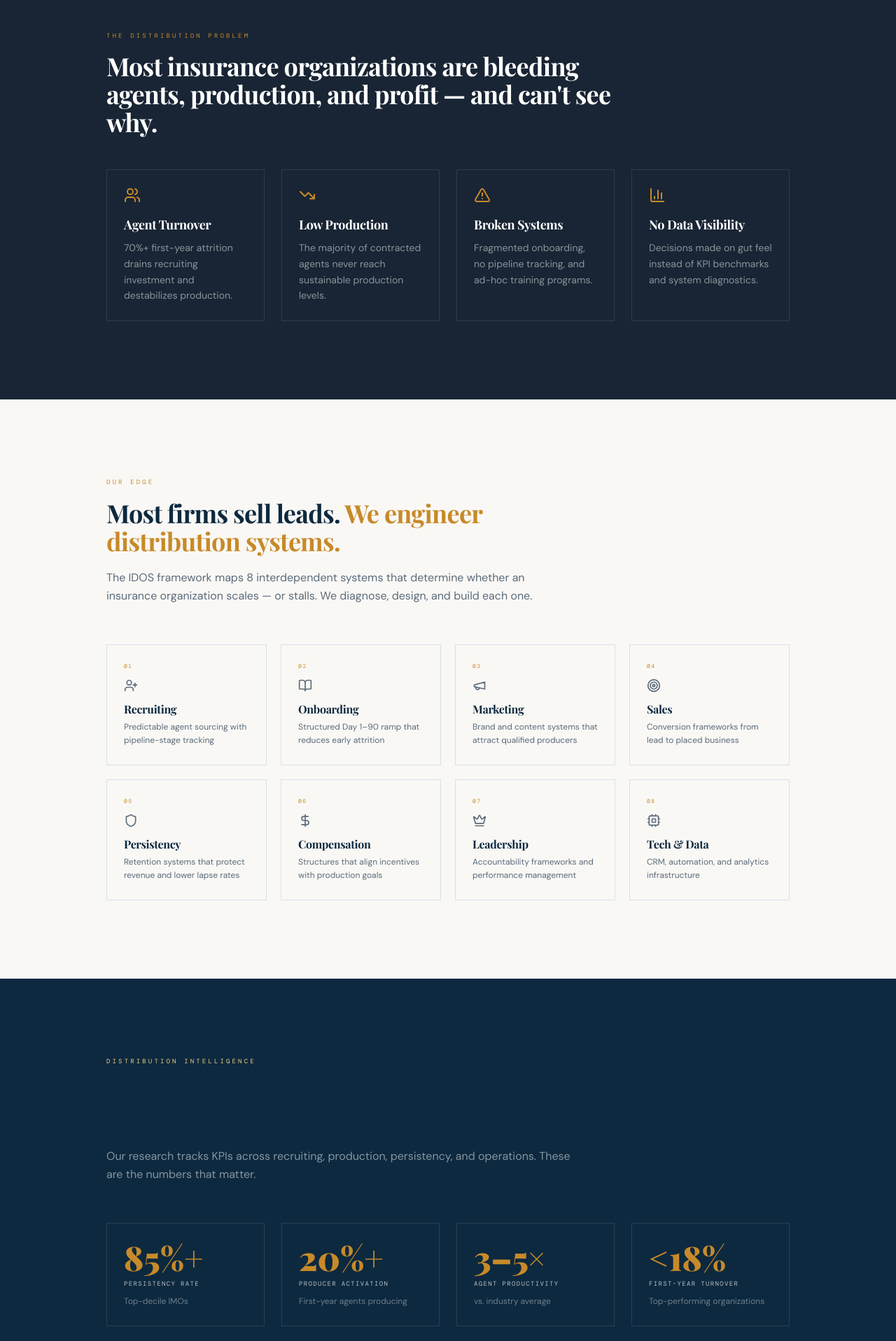
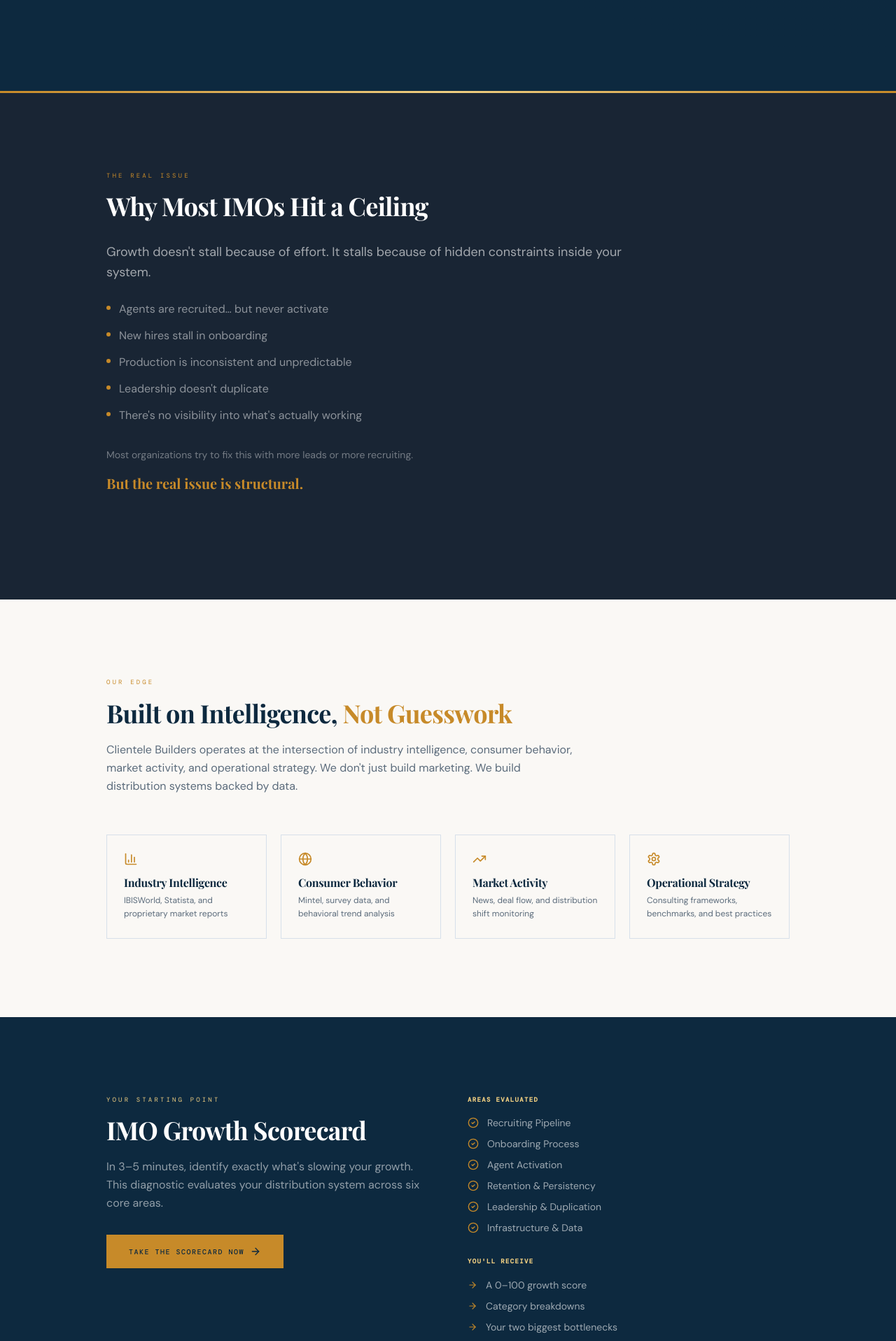
Before and after one commit to michaelschuettephoto-code/clientelebuilders, a React (Vite) app: page / in a window 1280 px wide. Shown: the part 880-2797 px from the top of the page at 70% size. Built offline with nearby package versions, Linux system fonts and the light colour scheme; a web font is replaced by a local one.

Commit message:
Rewrote homepage with 9 sections
Co-authored-by: michaelschuettephoto-code <236507827+michaelschuettephoto-code@users.noreply.github.com>

```diff
--- a/src/pages/Index.tsx
+++ b/src/pages/Index.tsx
@@ -4,45 +4,64 @@ import { Helmet } from "react-helmet";
 import { Link } from "react-router-dom";
 import {
   ArrowRight,
-  Users,
-  TrendingDown,
-  AlertTriangle,
-  BarChart3,
+  ChevronRight,
   UserPlus,
   BookOpen,
-  Megaphone,
-  Target,
+  Zap,
   Shield,
-  DollarSign,
   Crown,
   Cpu,
-  ChevronRight,
+  BarChart3,
+  Globe,
+  TrendingUp,
+  Settings,
+  Search,
+  Layers,
+  Rocket,
+  MessageSquare,
+  CheckCircle2,
 } from "lucide-react";
 
 const SCORECARD_URL = "https://start.clientelebuilders.com/growth-diagnostic";
 
 const IDOS_SYSTEMS = [
-  { icon: UserPlus, label: "Recruiting", desc: "Predictable agent sourcing with pipeline-stage tracking" },
-  { icon: BookOpen, label: "Onboarding", desc: "Structured Day 1–90 ramp that reduces early attrition" },
-  { icon: Megaphone, label: "Marketing", desc: "Brand and content systems that attract qualified producers" },
-  { icon: Target, label: "Sales", desc: "Conversion frameworks from lead to placed business" },
-  { icon: Shield, label: "Persistency", desc: "Retention systems that protect revenue and lower lapse rates" },
-  { icon: DollarSign, label: "Compensation", desc: "Structures that align incentives with production goals" },
-  { icon: Crown, label: "Leadership", desc: "Accountability frameworks and performance management" },
-  { icon: Cpu, label: "Tech & Data", desc: "CRM, automation, and analytics infrastructure" },
+  { icon: UserPlus, label: "Recruiting Pipeline", desc: "Predictable agent sourcing with pipeline-stage tracking" },
+  { icon: BookOpen, label: "Onboarding System", desc: "Structured ramp that reduces early attrition" },
+  { icon: Zap, label: "Activation Engine", desc: "Systems that turn contracted agents into producing agents" },
+  { icon: Shield, label: "Retention & Persistency", desc: "Retention systems that protect revenue and lower lapse rates" },
+  { icon: Crown, label: "Leadership Development", desc: "Accountability frameworks and performance duplication" },
+  { icon: Cpu, label: "Data & Infrastructure", desc: "CRM, automation, and analytics infrastructure" },
 ];
 
-const BENCHMARKS = [
-  { value: "85%+", label: "Persistency Rate", sub: "Top-decile IMOs" },
-  { value: "20%+", label: "Producer Activation", sub: "First-year agents producing" },
-  { value: "3–5×", label: "Agent Productivity", sub: "vs. industry average" },
-  { value: "<18%", label: "First-Year Turnover", sub: "Top-performing organizations" },
+const INTELLIGENCE_PILLARS = [
+  { icon: BarChart3, label: "Industry Intelligence", desc: "IBISWorld, Statista, and proprietary market reports" },
+  { icon: Globe, label: "Consumer Behavior", desc: "Mintel, survey data, and behavioral trend analysis" },
+  { icon: TrendingUp, label: "Market Activity", desc: "News, deal flow, and distribution shift monitoring" },
+  { icon: Settings, label: "Operational Strategy", desc: "Consulting frameworks, benchmarks, and best practices" },
 ];
 
-const PROOF_POINTS = [
-  { stat: "Distribution Systems", desc: "Engineered for IMOs and agency builders" },
-  { stat: "Recruiting Infrastructure", desc: "Built for predictable agent pipeline flow" },
-  { stat: "Intelligence & Research", desc: "Data-driven insights for distribution leaders" },
+const ENGAGEMENT_MODELS = [
+  { icon: Search, label: "Diagnostic & Strategy", desc: "Identify constraints and map out a growth plan" },
+  { icon: Layers, label: "System Buildout", desc: "Design and implement your distribution infrastructure" },
+  { icon: Rocket, label: "Growth Infrastructure", desc: "End-to-end system optimization across recruiting, onboarding, and production" },
+  { icon: MessageSquare, label: "Advisory", desc: "Ongoing strategic support and performance optimization" },
+];
+
+const SCORECARD_AREAS = [
+  "Recruiting Pipeline",
+  "Onboarding Process",
+  "Agent Activation",
+  "Retention & Persistency",
+  "Leadership & Duplication",
+  "Infrastructure & Data",
+];
+
+const INSIGHT_TOPICS = [
+  "Recruiting trends in insurance",
+  "Agent activation benchmarks",
+  "Persistency and retention patterns",
+  "Market shifts impacting distribution",
+  "Competitive positioning strategies",
 ];
 
 const Index = () => {
@@ -57,7 +76,7 @@ const Index = () => {
       </Helmet>
       <Header />
 
-      {/* ── HERO ── */}
+      {/* ── 1. HERO ── */}
       <section className="bg-primary relative overflow-hidden">
         <div className="absolute inset-0 bg-[radial-gradient(ellipse_at_top_right,hsl(var(--navy)/0.6),transparent_70%)] pointer-events-none" />
         <div className="absolute bottom-0 left-0 right-0 h-[3px] bg-gradient-to-r from-accent via-[hsl(var(--gold-light))] to-accent" />
@@ -67,11 +86,13 @@ const Index = () => {
             Insurance Distribution Architects
           </span>
           <h1 className="font-serif text-4xl md:text-6xl lg:text-7xl font-black text-primary-foreground leading-[1.05] tracking-tight max-w-4xl mb-7">
-            We Build, Optimize, and Scale Insurance Distribution Systems
+            Most insurance organizations don't have a recruiting problem…{" "}
+            <span className="text-accent">they have a broken distribution system.</span>
           </h1>
           <p className="text-primary-foreground/55 text-lg md:text-xl font-light leading-relaxed max-w-2xl mb-12">
-            Data-driven consulting for IMOs, agencies, and distribution leaders
-            who refuse to operate on guesswork.
+            Clientele Builders is the intelligence and growth infrastructure behind modern insurance distribution.
+            We diagnose, benchmark, and optimize your recruiting, onboarding, activation, and retention systems
+            using real market data — not guesswork.
           </p>
 
           <div className="flex flex-col sm:flex-row gap-4">
@@ -81,51 +102,60 @@ const Index = () => {
               rel="noopener noreferrer"
               className="inline-flex items-center gap-2 bg-accent text-primary font-mono text-[10px] tracking-[0.15em] uppercase px-8 py-4 font-medium hover:opacity-90 transition-opacity active:scale-[0.97]"
             >
-              Take the Distribution Assessment
+              Take the IMO Growth Scorecard
               <ArrowRight className="h-4 w-4" />
             </a>
             <Link
               to="/intelligence"
               className="inline-flex items-center gap-2 border border-primary-foreground/20 text-primary-foreground/70 font-mono text-[10px] tracking-[0.15em] uppercase px-8 py-4 font-medium hover:border-primary-foreground/40 hover:text-primary-foreground transition-all"
             >
-              View Latest Intelligence
+              View Latest Intelligence Report
               <ChevronRight className="h-4 w-4" />
             </Link>
           </div>
         </div>
       </section>
 
-      {/* ── THE PROBLEM ── */}
+      {/* ── 2. THE PROBLEM ── */}
       <section className="bg-[hsl(var(--ink))] text-primary-foreground">
         <div className="container max-w-5xl mx-auto px-6 py-20 md:py-28">
           <span className="font-mono text-[9px] tracking-[0.35em] text-accent uppercase block mb-4">
-            The Distribution Problem
+            The Real Issue
           </span>
-          <h2 className="font-serif text-3xl md:text-4xl font-bold leading-tight max-w-3xl mb-12 text-primary-foreground">
-            Most insurance organizations are bleeding agents, production, and profit — and can't see why.
+          <h2 className="font-serif text-3xl md:text-4xl font-bold leading-tight max-w-3xl mb-8 text-primary-foreground">
+            Why Most IMOs Hit a Ceiling
           </h2>
 
-          <div className="grid sm:grid-cols-2 lg:grid-cols-4 gap-6">
+          <div className="max-w-3xl mb-10">
+            <p className="text-primary-foreground/60 text-lg leading-relaxed mb-6">
+              Growth doesn't stall because of effort.
+              It stalls because of hidden constraints inside your system.
+            </p>
+            <ul className="space-y-3 mb-8">
               {[
-              { icon: Users, title: "Agent Turnover", body: "70%+ first-year attrition drains recruiting investment and destabilizes production." },
-              { icon: TrendingDown, title: "Low Production", body: "The majority of contracted agents never reach sustainable production levels." },
-              { icon: AlertTriangle, title: "Broken Systems", body: "Fragmented onboarding, no pipeline tracking, and ad-hoc training programs." },
-              { icon: BarChart3, title: "No Data Visibility", body: "Decisions made on gut feel instead of KPI benchmarks and system diagnostics." },
+                "Agents are recruited… but never activate",
+                "New hires stall in onboarding",
+                "Production is inconsistent and unpredictable",
+                "Leadership doesn't duplicate",
+                "There's no visibility into what's actually working",
               ].map((item) => (
-              <div
-                key={item.title}
-                className="border border-primary-foreground/10 p-6 hover:border-accent/30 transition-colors"
-              >
-                <item.icon className="h-6 w-6 text-accent mb-4" />
-                <h3 className="font-serif text-lg font-bold mb-2 text-primary-foreground">{item.title}</h3>
-                <p className="text-primary-foreground/50 text-sm leading-relaxed">{item.body}</p>
-              </div>
+                <li key={item} className="flex items-start gap-3 text-primary-foreground/50">
+                  <span className="mt-2 w-1.5 h-1.5 rounded-full bg-accent shrink-0" />
+                  <span className="text-base leading-relaxed">{item}</span>
+                </li>
               ))}
+            </ul>
+            <p className="text-primary-foreground/40 text-sm leading-relaxed">
+              Most organizations try to fix this with more leads or more recruiting.
+            </p>
+            <p className="text-accent font-serif text-xl font-bold mt-4">
+              But the real issue is structural.
+            </p>
           </div>
         </div>
       </section>
 
-      {/* ── YOUR EDGE — IDOS 8-System Model ── */}
+      {/* ── 3. YOUR EDGE ── */}
       <section className="bg-background">
         <div className="container max-w-5xl mx-auto px-6 py-20 md:py-28">
           <div className="max-w-2xl mb-14">
@@ -133,16 +163,112 @@ const Index = () => {
               Our Edge
             </span>
             <h2 className="font-serif text-3xl md:text-4xl font-bold leading-tight mb-5">
-              Most firms sell leads.{" "}
-              <span className="text-accent">We engineer distribution systems.</span>
+              Built on Intelligence,{" "}
+              <span className="text-accent">Not Guesswork</span>
             </h2>
             <p className="text-muted-foreground leading-relaxed">
-              The IDOS framework maps 8 interdependent systems that determine whether an insurance organization
-              scales — or stalls. We diagnose, design, and build each one.
+              Clientele Builders operates at the intersection of industry intelligence, consumer behavior,
+              market activity, and operational strategy. We don't just build marketing.
+              We build distribution systems backed by data.
             </p>
           </div>
 
           <div className="grid sm:grid-cols-2 lg:grid-cols-4 gap-5">
+            {INTELLIGENCE_PILLARS.map((pillar) => (
+              <div
+                key={pillar.label}
+                className="group border border-border p-6 hover:border-accent/40 transition-colors relative"
+              >
+                <div className="absolute top-0 left-0 right-0 h-[2px] bg-accent opacity-0 group-hover:opacity-100 transition-opacity" />
+                <pillar.icon className="h-5 w-5 text-accent mb-3" />
+                <h3 className="font-serif text-base font-bold mb-1">{pillar.label}</h3>
+                <p className="text-muted-foreground text-xs leading-relaxed">{pillar.desc}</p>
+              </div>
+            ))}
+          </div>
+        </div>
+      </section>
+
+      {/* ── 4. THE SCORECARD ── */}
+      <section className="bg-primary text-primary-foreground relative">
+        <div className="container max-w-5xl mx-auto px-6 py-20 md:py-28">
+          <div className="grid md:grid-cols-2 gap-14 items-start">
+            <div>
+              <span className="font-mono text-[9px] tracking-[0.35em] text-[hsl(var(--gold-light))] uppercase block mb-4">
+                Your Starting Point
+              </span>
+              <h2 className="font-serif text-3xl md:text-4xl font-bold leading-tight mb-5 text-primary-foreground">
+                IMO Growth Scorecard
+              </h2>
+              <p className="text-primary-foreground/55 leading-relaxed mb-8">
+                In 3–5 minutes, identify exactly what's slowing your growth.
+                This diagnostic evaluates your distribution system across six core areas.
+              </p>
+              <a
+                href={SCORECARD_URL}
+                target="_blank"
+                rel="noopener noreferrer"
+                className="inline-flex items-center gap-2 bg-accent text-primary font-mono text-[10px] tracking-[0.15em] uppercase px-8 py-4 font-medium hover:opacity-90 transition-opacity active:scale-[0.97]"
+              >
+                Take the Scorecard Now
+                <ArrowRight className="h-4 w-4" />
+              </a>
+            </div>
+
+            <div>
+              <div className="mb-8">
+                <h3 className="font-mono text-[9px] tracking-[0.15em] text-[hsl(var(--gold-light))] uppercase mb-4">
+                  Areas Evaluated
+                </h3>
+                <ul className="space-y-2.5">
+                  {SCORECARD_AREAS.map((area) => (
+                    <li key={area} className="flex items-center gap-3 text-primary-foreground/60 text-sm">
+                      <CheckCircle2 className="h-4 w-4 text-accent shrink-0" />
+                      {area}
+                    </li>
+                  ))}
+                </ul>
+              </div>
+
+              <div>
+                <h3 className="font-mono text-[9px] tracking-[0.15em] text-[hsl(var(--gold-light))] uppercase mb-4">
+                  You'll Receive
+                </h3>
+                <ul className="space-y-2.5">
+                  {[
+                    "A 0–100 growth score",
+                    "Category breakdowns",
+                    "Your two biggest bottlenecks",
+                    "Clear next steps",
+                  ].map((item) => (
+                    <li key={item} className="flex items-center gap-3 text-primary-foreground/60 text-sm">
+                      <ArrowRight className="h-3.5 w-3.5 text-accent shrink-0" />
+                      {item}
+                    </li>
+                  ))}
+                </ul>
+              </div>
+            </div>
+          </div>
+        </div>
+      </section>
+
+      {/* ── 5. THE DISTRIBUTION SYSTEM ── */}
+      <section className="bg-background">
+        <div className="container max-w-5xl mx-auto px-6 py-20 md:py-28">
+          <div className="max-w-2xl mb-14">
+            <span className="font-mono text-[9px] tracking-[0.35em] text-accent uppercase block mb-4">
+              The Framework
+            </span>
+            <h2 className="font-serif text-3xl md:text-4xl font-bold leading-tight mb-5">
+              The Distribution System We Build
+            </h2>
+            <p className="text-muted-foreground leading-relaxed">
+              We don't sell services. We design and optimize the system that drives production.
+            </p>
+          </div>
+
+          <div className="grid sm:grid-cols-2 lg:grid-cols-3 gap-5 mb-10">
             {IDOS_SYSTEMS.map((sys, i) => (
               <div
                 key={sys.label}
@@ -158,92 +284,153 @@ const Index = () => {
               </div>
             ))}
           </div>
+
+          <p className="text-accent font-serif text-xl font-bold">
+            When these systems align, growth becomes predictable.
+          </p>
         </div>
       </section>
 
-      {/* ── INTELLIGENCE (CoStar-style) ── */}
-      <section className="bg-primary text-primary-foreground relative">
+      {/* ── 6. INTELLIGENCE / REPORTS ── */}
+      <section className="bg-[hsl(var(--ink))] text-primary-foreground">
         <div className="container max-w-5xl mx-auto px-6 py-20 md:py-28">
           <span className="font-mono text-[9px] tracking-[0.35em] text-[hsl(var(--gold-light))] uppercase block mb-4">
             Distribution Intelligence
           </span>
-          <h2 className="font-serif text-3xl md:text-4xl font-bold leading-tight max-w-3xl mb-5">
-            The benchmarks that separate top-decile organizations from everyone else.
+          <h2 className="font-serif text-3xl md:text-4xl font-bold leading-tight max-w-3xl mb-5 text-primary-foreground">
+            Insurance Distribution Intelligence
           </h2>
-          <p className="text-primary-foreground/50 max-w-2xl mb-14 leading-relaxed">
-            Our research tracks KPIs across recruiting, production, persistency, and operations.
-            These are the numbers that matter.
+          <p className="text-primary-foreground/50 max-w-2xl mb-10 leading-relaxed">
+            We publish ongoing insights on the forces shaping insurance distribution.
+            This is where strategy meets data.
           </p>
 
-          <div className="grid sm:grid-cols-2 lg:grid-cols-4 gap-6 mb-14">
-            {BENCHMARKS.map((b) => (
-              <div key={b.label} className="border border-primary-foreground/10 p-6">
-                <span className="font-serif text-4xl md:text-5xl font-black text-accent block mb-2">
-                  {b.value}
-                </span>
-                <span className="font-mono text-[9px] tracking-[0.15em] text-primary-foreground/70 uppercase block mb-1">
-                  {b.label}
-                </span>
-                <span className="text-primary-foreground/40 text-xs">{b.sub}</span>
-              </div>
+          <ul className="space-y-3 max-w-2xl mb-14">
+            {INSIGHT_TOPICS.map((topic) => (
+              <li key={topic} className="flex items-start gap-3 text-primary-foreground/60">
+                <span className="mt-2 w-1.5 h-1.5 rounded-full bg-accent shrink-0" />
+                <span className="text-base leading-relaxed">{topic}</span>
+              </li>
             ))}
-          </div>
+          </ul>
 
           <div className="flex flex-col sm:flex-row gap-4">
             <Link
-              to="/reports"
+              to="/intelligence"
               className="inline-flex items-center gap-2 bg-accent text-primary font-mono text-[10px] tracking-[0.15em] uppercase px-7 py-4 font-medium hover:opacity-90 transition-opacity"
             >
-              View Reports
+              View Intelligence Reports
               <ArrowRight className="h-4 w-4" />
             </Link>
             <Link
               to="/newsletter"
               className="inline-flex items-center gap-2 border border-primary-foreground/20 text-primary-foreground/70 font-mono text-[10px] tracking-[0.15em] uppercase px-7 py-4 font-medium hover:border-primary-foreground/40 hover:text-primary-foreground transition-all"
             >
-              Join Research Panel
+              Join the Newsletter
               <ChevronRight className="h-4 w-4" />
             </Link>
           </div>
         </div>
       </section>
 
-      {/* ── SOCIAL PROOF ── */}
-      <section className="bg-[hsl(var(--fog))] border-y border-border">
-        <div className="container max-w-5xl mx-auto px-6 py-16 md:py-20">
-          <div className="grid md:grid-cols-3 gap-8">
-            {PROOF_POINTS.map((p) => (
-              <div key={p.stat} className="text-center">
-                <h3 className="font-serif text-xl font-bold mb-2">{p.stat}</h3>
-                <p className="text-muted-foreground text-sm">{p.desc}</p>
+      {/* ── 7. ENGAGEMENT MODELS ── */}
+      <section className="bg-background">
+        <div className="container max-w-5xl mx-auto px-6 py-20 md:py-28">
+          <div className="max-w-2xl mb-14">
+            <span className="font-mono text-[9px] tracking-[0.35em] text-accent uppercase block mb-4">
+              How We Work
+            </span>
+            <h2 className="font-serif text-3xl md:text-4xl font-bold leading-tight mb-5">
+              Engagement Models
+            </h2>
+            <p className="text-muted-foreground leading-relaxed">
+              We partner with organizations at different stages of growth.
+            </p>
+          </div>
+
+          <div className="grid sm:grid-cols-2 lg:grid-cols-4 gap-5">
+            {ENGAGEMENT_MODELS.map((model) => (
+              <div
+                key={model.label}
+                className="group border border-border p-6 hover:border-accent/40 transition-colors relative"
+              >
+                <div className="absolute top-0 left-0 right-0 h-[2px] bg-accent opacity-0 group-hover:opacity-100 transition-opacity" />
+                <model.icon className="h-5 w-5 text-accent mb-3" />
+                <h3 className="font-serif text-base font-bold mb-1">{model.label}</h3>
+                <p className="text-muted-foreground text-xs leading-relaxed">{model.desc}</p>
               </div>
             ))}
           </div>
         </div>
       </section>
 
-      {/* ── FINAL CTA ── */}
+      {/* ── 8. POSITIONING ── */}
+      <section className="bg-[hsl(var(--fog))] border-y border-border">
+        <div className="container max-w-5xl mx-auto px-6 py-20 md:py-28">
+          <div className="max-w-3xl mx-auto text-center">
+            <span className="font-mono text-[9px] tracking-[0.35em] text-accent uppercase block mb-4">
+              What We Are
+            </span>
+            <h2 className="font-serif text-3xl md:text-4xl font-bold leading-tight mb-6">
+              Clientele Builders is not a marketing agency.
+            </h2>
+            <p className="font-serif text-2xl md:text-3xl font-bold text-accent mb-10">
+              We are Insurance Distribution Architects.
+            </p>
+
+            <div className="grid sm:grid-cols-3 gap-8 mb-10">
+              {[
+                "Drive agent production",
+                "Increase retention",
+                "Create scalable growth",
+              ].map((outcome) => (
+                <div key={outcome} className="text-center">
+                  <CheckCircle2 className="h-6 w-6 text-accent mx-auto mb-3" />
+                  <p className="font-serif text-base font-bold">{outcome}</p>
+                </div>
+              ))}
+            </div>
+
+            <p className="text-muted-foreground text-sm leading-relaxed max-w-xl mx-auto">
+              Our model combines <span className="text-foreground font-medium">intelligence</span>,{" "}
+              <span className="text-foreground font-medium">infrastructure</span>, and{" "}
+              <span className="text-foreground font-medium">execution strategy</span>.
+            </p>
+          </div>
+        </div>
+      </section>
+
+      {/* ── 9. FINAL CTA ── */}
       <section className="bg-primary">
         <div className="container max-w-3xl mx-auto px-6 py-20 md:py-28 text-center">
           <span className="font-mono text-[9px] tracking-[0.35em] text-[hsl(var(--gold-light))] uppercase block mb-4">
             Start Here
           </span>
           <h2 className="font-serif text-3xl md:text-5xl font-black text-primary-foreground leading-tight mb-5">
-            Take the Distribution Scorecard
+            Find Out What's Slowing Your Growth
           </h2>
           <p className="text-primary-foreground/50 max-w-lg mx-auto mb-10 leading-relaxed">
-            Diagnose where your systems are breaking. Get a custom breakdown
-            of your recruiting, onboarding, and production infrastructure in 3 minutes.
+            Most organizations are closer than they think.
+            They're just missing visibility.
           </p>
+          <div className="flex flex-col sm:flex-row gap-4 justify-center">
             <a
               href={SCORECARD_URL}
               target="_blank"
               rel="noopener noreferrer"
               className="inline-flex items-center gap-2 bg-accent text-primary font-mono text-[10px] tracking-[0.15em] uppercase px-10 py-5 font-medium hover:opacity-90 transition-opacity active:scale-[0.97]"
             >
-            Get Your System Breakdown
+              Take the IMO Growth Scorecard
               <ArrowRight className="h-4 w-4" />
             </a>
+            <Link
+              to="/contact"
+              className="inline-flex items-center gap-2 border border-primary-foreground/20 text-primary-foreground/70 font-mono text-[10px] tracking-[0.15em] uppercase px-10 py-5 font-medium hover:border-primary-foreground/40 hover:text-primary-foreground transition-all"
+            >
+              Book a Strategy Call
+              <ChevronRight className="h-4 w-4" />
+            </Link>
+          </div>
         </div>
       </section>
 
```
Lines whose indentation alone changed are shown as unchanged.
